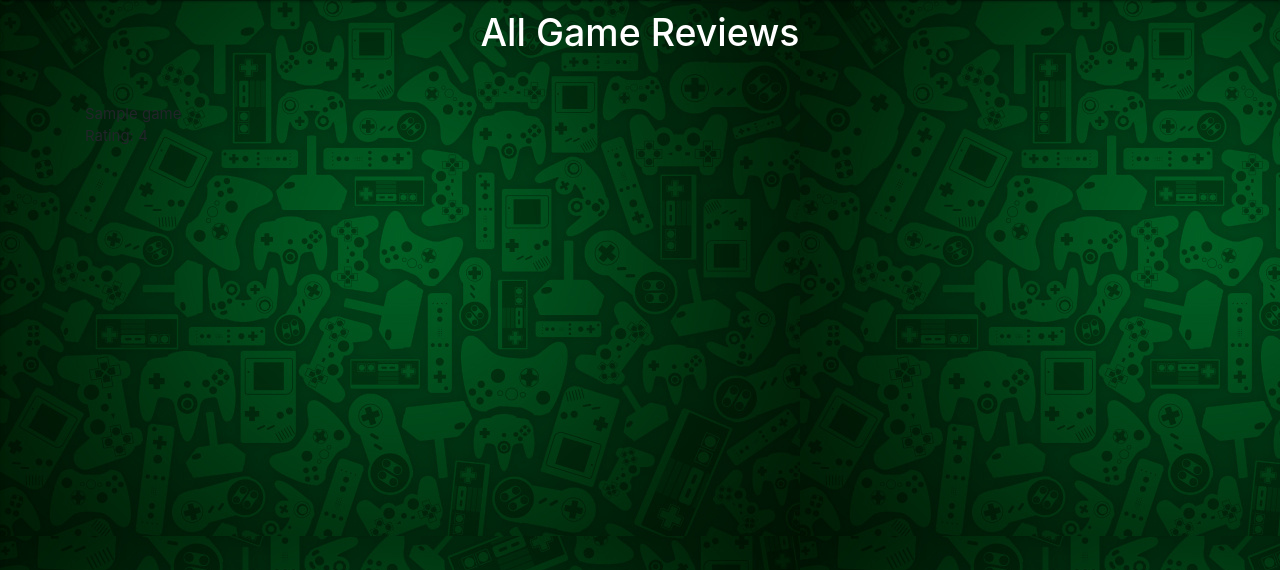
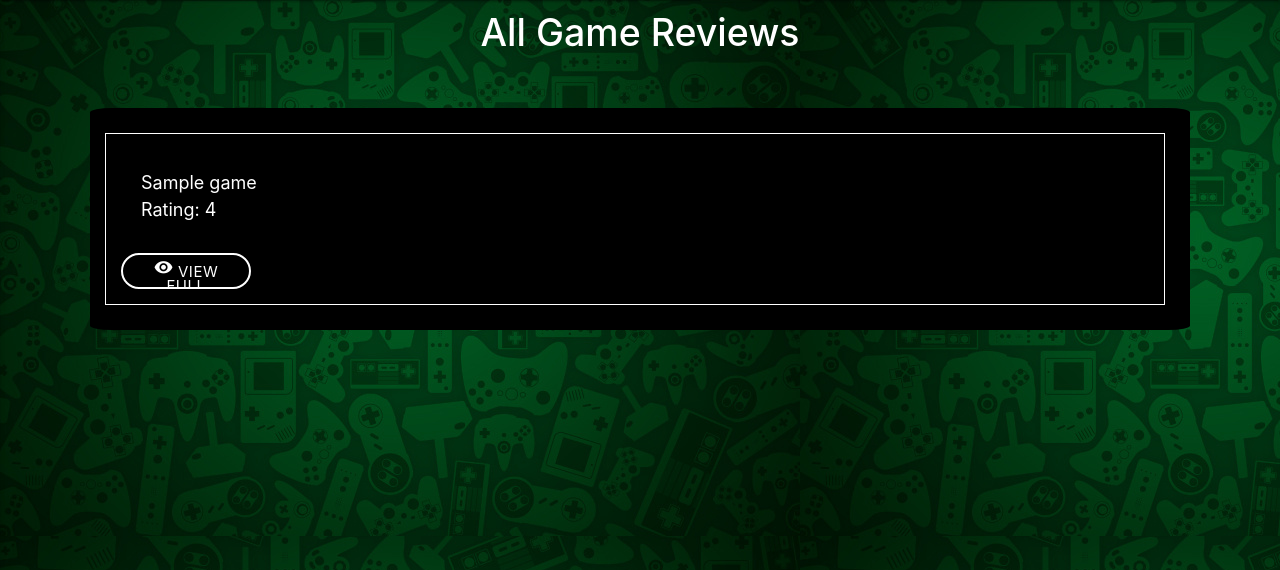
Before and after one commit to djjtyn/WhatGame, a Flask app: page / in a window 1280 px wide. Shown: the part 64-634 px from the top of the page. Run offline with Flask 2, Linux system fonts and the light colour scheme; a database or web service that is not in the repository returns one stand-in record (values such as "Sample title"); some libraries are stand-ins or nearby versions.

Commit message:
game_page done

```diff
--- a/static/css/style.css
+++ b/static/css/style.css
@@ -10,6 +10,37 @@
    text-align: center;
    color: white;
  }
+
+/*all_games HTML*/
+.all_games_list {
+    background-color: black;
+    color: white;
+    font-size: 18px;
+    border-radius: 2%;
+    padding: 10px;
+    margin: 5px;
+}/*sets the bg color,font color, font size and border radius for the unordered list element. */
+
+.all_games_list .name_and_rating {
+    margin: 15px;
+    padding: 10px;
+} /*Margin and padding for unordered list text elements*/
+
+.all_games_list li {
+    border: 1px solid white;
+    padding: 10px;
+    margin: 15px;
+} /*Border, padding and margin for ul elements li children*/
+
+.description {
+    color: white;
+}/*Text color for Game Description*/
+
+.buttons {
+    width: 30%;
+    margin-left: 35%;
+    margin-right: 35%;
+}
 
 
 
@@ -117,10 +148,14 @@
 }/*Centering Buttons on games.html page*/
 
 .game-btn {
+    width: 130px;
+    line-height: 14px;
     border-radius: 25px;
+    border: 2px solid white;
     color: white;
     background-color: black;
-    margin-top: 5px;
+    margin: 5px;
+    text-align: center;
 } /*Buttons on games.html*/
 
 
--- a/templates/all_games.html
+++ b/templates/all_games.html
@@ -7,12 +7,16 @@
 </div>
 <div class="row">
   <div class="col s12">
-    <ul>
+    <ul class = "all_games_list">
        {% for game in games %}
        <li>
-         <div>
+         <div class = "name_and_rating">
            {{game.game_name}}<br> Rating: {{game.rating}}
          </div>
+         <a href="{{url_for('show_review', game_id=game._id)}}"class="waves-effect waves-light btn game-btn ">
+              <i class="material-icons">remove_red_eye</i>
+              View Full Review
+            </a>
        </li>
 
        {% endfor %}
--- a/templates/games.html
+++ b/templates/games.html
@@ -47,11 +47,11 @@
           <div class="buttons">
             <a href="{{url_for('edit_review', game_id=game._id)}}"class="waves-effect waves-light btn game-btn">
               <i class="material-icons">edit</i>
-              Edit Review
+              Edit
             </a><!--Edit Review Button-->
             <a href="{{url_for('delete_review', game_id=game._id)}}"class="waves-effect waves-light btn game-btn ">
               <i class="material-icons">delete</i>
-              Delete Review
+              Delete
             </a><!--Delete Review Button-->
           </div><!--Edit and Delete Review Buttons-->
       </div>
```
Also changed, not shown: templates/game_page.html (+17 -1 lines).
